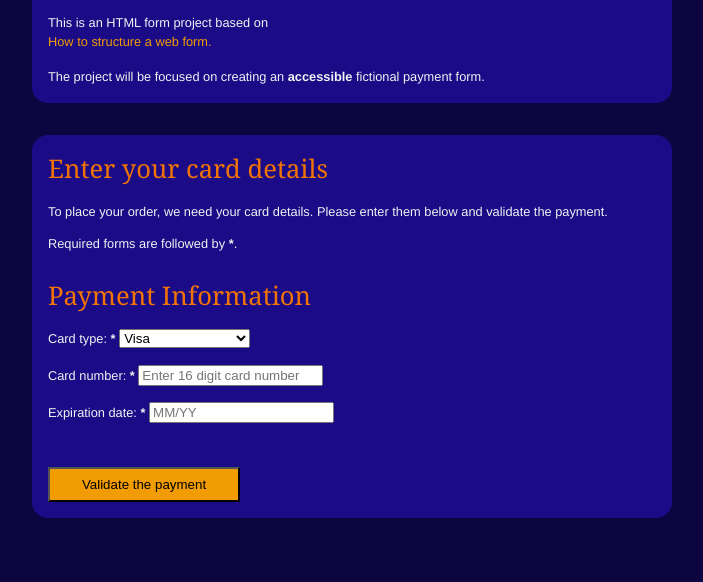
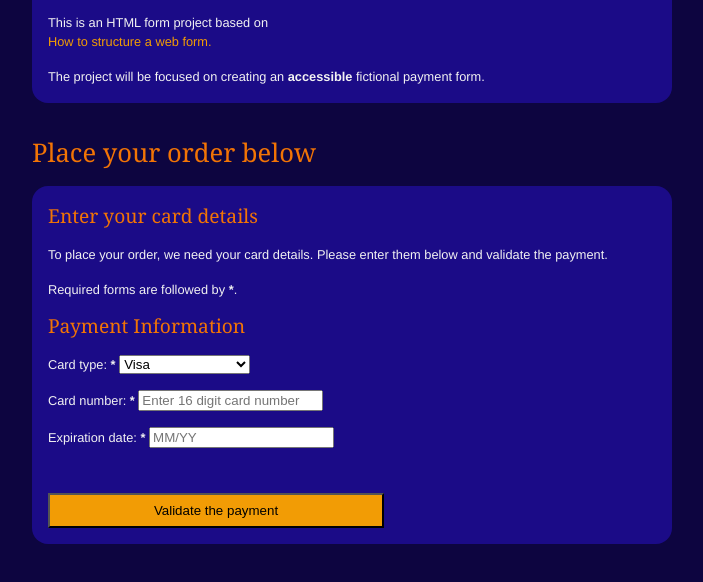
Before and after one commit to nogib001/HTML-and-CSS-Project-2, a plain HTML site: page index.html in a window 1280 px wide. Shown: the part 86-668 px from the top of the page, without its empty margins (288-991 px from the left). Drawn offline with Linux system fonts and the light colour scheme.

Commit message:
All done with the design. Next up is to style the form.

```diff
--- a/index.html
+++ b/index.html
@@ -39,30 +39,29 @@ id="desc">
 
 <section
 id="payment-container"> <!-- payment content START -->
-
+<h2>Place your order below</h2>
     <form
     id="form">
         <section
         id="carddetails">
         <div
         class="section-content">
-        <h1>Enter your card details</h1>
+        <h3>Enter your card details</h3>
         <p>
             To place your order, we need your card details.
             Please enter them below and validate the payment.
         </p>
-        </section>
 
         <p
         class="req">
             Required forms are followed by
             <strong><span aria-hidden="true">*</span></strong>.
         </p>
-        </p>
         </div>
+        </section>
         <section
                 id="payment-info">
-            <h2>Payment Information</h2>
+            <h3>Payment Information</h3>
             <p>
                 <label
                         for="card">
--- a/styles.css
+++ b/styles.css
@@ -17,6 +17,7 @@ html {
 :root {
   --main-text: 0.8rem "Helvetica", Arial, sans-serif;
   --header-text: 1.6rem "Georgia", "Lucida Grande", serif;
+  --small-header-text: 1.2rem "Georgia", "Lucida Grande", serif;
   --background: #0D0540;
   --text-color: #F2F2F2;
   --header-color: #F27405;
@@ -24,6 +25,7 @@ html {
   --link-color: #f29c05;
   --button-color: #0583f2;
   --form-background: #1b0b87;
+  --form-width: 50vw;
 }
 
 * {
@@ -44,10 +46,14 @@ body {
 }
 
 h1,
-h2,
+h2 {
+  font: var(--header-text);
+  color: var(--header-color);
+}
+
 h3,
 h4 {
-  font: var(--header-text);
+  font: var(--small-header-text);
   color: var(--header-color);
 }
 
@@ -66,6 +72,10 @@ a:hover {
 
 
 /* SPECIFIC STYLES */
+
+h2 {
+  margin-bottom: 1rem;
+}
 
 #payment-container {
   width: 50vw;
@@ -89,6 +99,7 @@ a:hover {
   display: flex;
   flex-direction: column;
   gap: 0.8rem;
+  margin-bottom: 2.5rem;
 }
 
 #desc {
@@ -100,7 +111,7 @@ a:hover {
   flex-direction: column;
   gap: 1rem;
   margin-bottom: 2rem;
-  width: 50vw;
+  width: var(--form-width);
   max-width: 100%;
 }
 
@@ -111,7 +122,8 @@ a:hover {
 }
 
 button {
-  width: 12rem;
+  width: calc(var(--form-width) - 50%);
+  max-width: 100%;
   background-color: var(--link-color);
   padding: 0.5rem;
   margin-top: 2rem;
```
